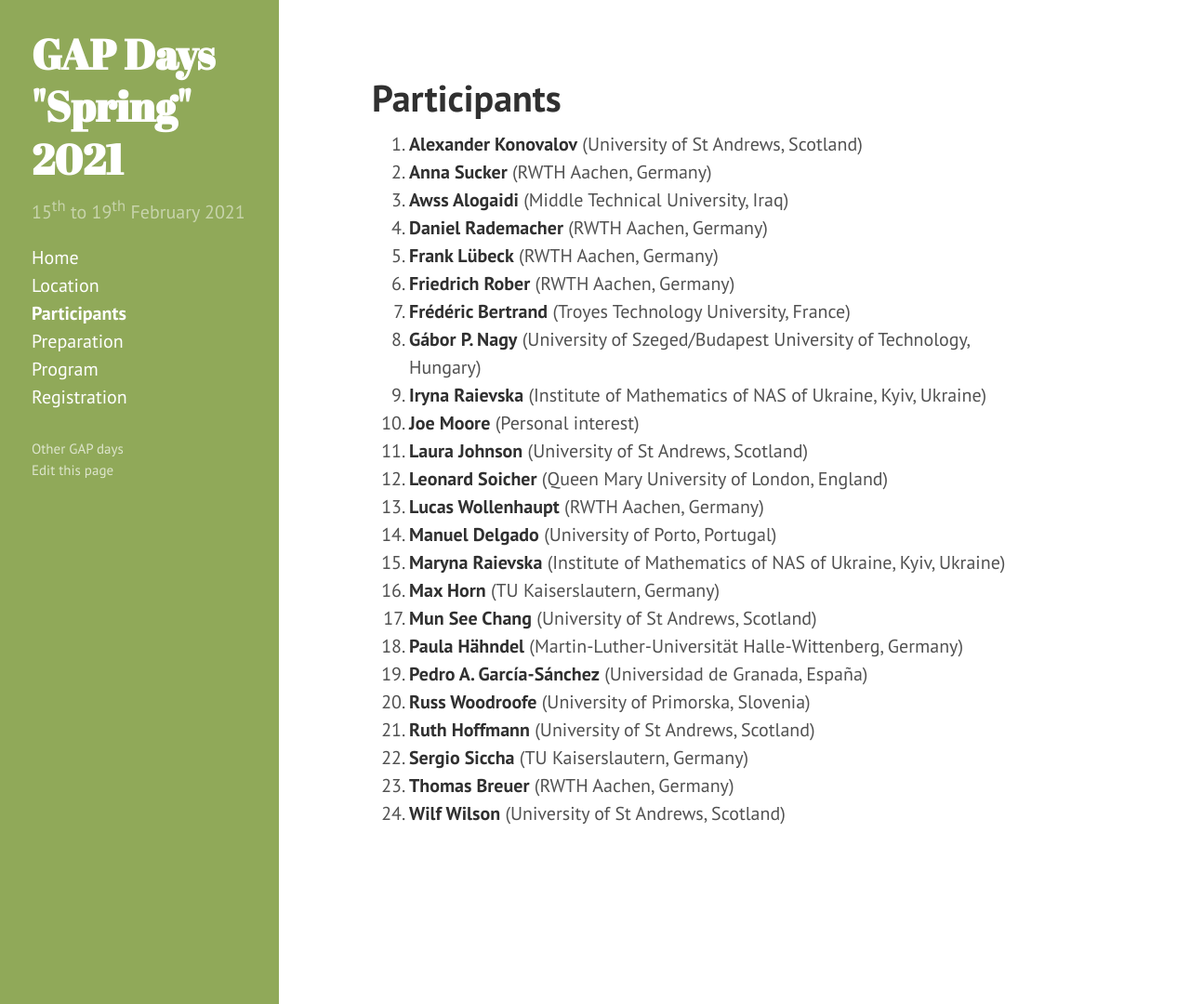
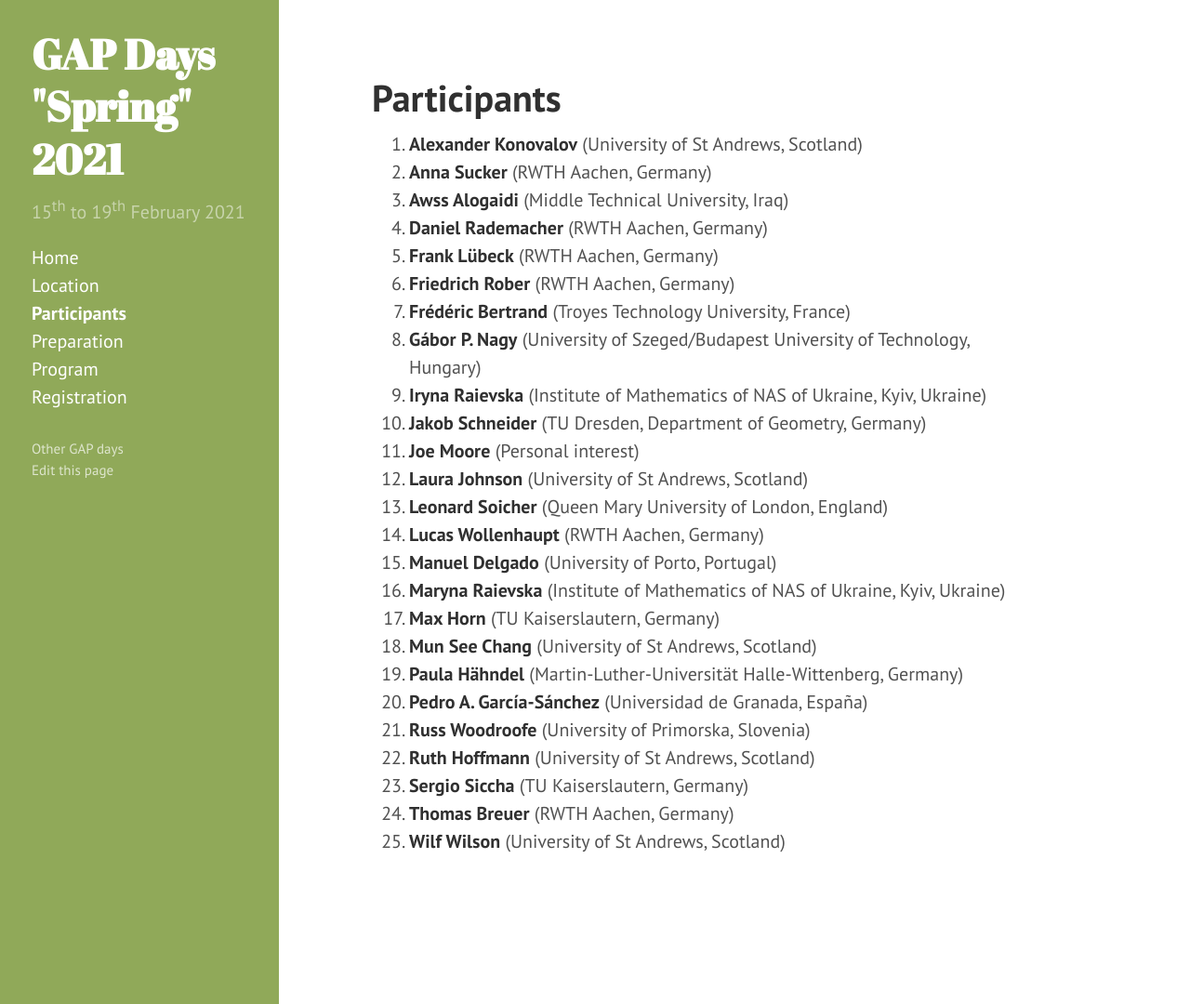
Before and after one commit to gapdays/gapdays2021-spring, a Jekyll site: the page built from participants.md, in a window 1280 px wide and 1080 px high. Shown: the whole window at 93% size. Built offline with Jekyll 4.4.1, drawn with Linux system fonts in a browser that asks for light colours.

Commit message:
added participant

```diff
--- a/_data/participants.yml
+++ b/_data/participants.yml
@@ -71,3 +71,6 @@
 
 - name: Daniel Rademacher
   affiliation: RWTH Aachen, Germany
+
+- name: Jakob Schneider
+  affiliation: TU Dresden, Department of Geometry, Germany
```
